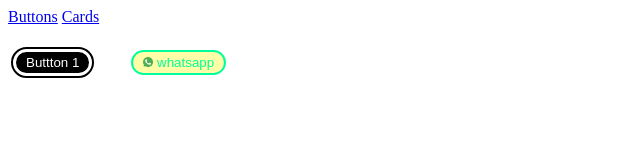
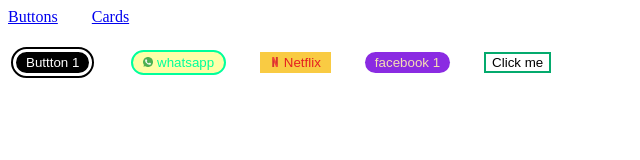
Before and after one commit to akashholam02/basic-button-cards, a plain HTML site: page index.html in a window 1280 px wide. Shown: the whole page, without its empty margins (0-640 px from the left). Drawn offline with Linux system fonts and the light colour scheme.

Commit message:
cursor pointer added

```diff
--- a/index.html
+++ b/index.html
@@ -9,6 +9,7 @@
     padding: 3px 10px;
     border: 8px double;
     border-radius: 40px;
+    cursor: pointer;
     }
     .btn2{
     background-color: #FEFFA7;
@@ -17,9 +18,37 @@
     border: 2.5px solid;
     border-radius: 40px;
     margin-left: 30px;
+    cursor: pointer;
 }
+    .btn3{
+    background-color: #F9CB43;
+    color: #E52020;
+    padding: 3px 10px;
+    border: none;
+    margin-left: 30px;
+    cursor: pointer;;
+}
+    .btn4{
+    background-color: blueviolet;
+    color: wheat;
+    padding: 3px 10px;
+    border: none;
+    border-radius: 40px;
+    margin-left: 30px;
+    cursor: pointer;
+}
+    .btn5{
+    background-color: white;
+    color: black;
+    border: 2px solid #04AA6D;
+    margin-left: 30px;
+    cursor: pointer;
+}
+    .card{
+        margin: 30px;
+    }
 
-    </style>
+ </style>
 </head>
 <body>
     <div class="navbar">
@@ -31,6 +60,11 @@
         <button class="btn2">
             <img src="./img/whatsapp (1).png" height="10px">
             whatsapp</button>
+        <button class="btn3">
+                <img src="./img/netflix (1).png" height="10px">
+                Netflix</button>
+        <button class="btn4">facebook 1</button>
+         <button class="btn5">Click me</button>
     </div>
 </body>
 </html>
```
